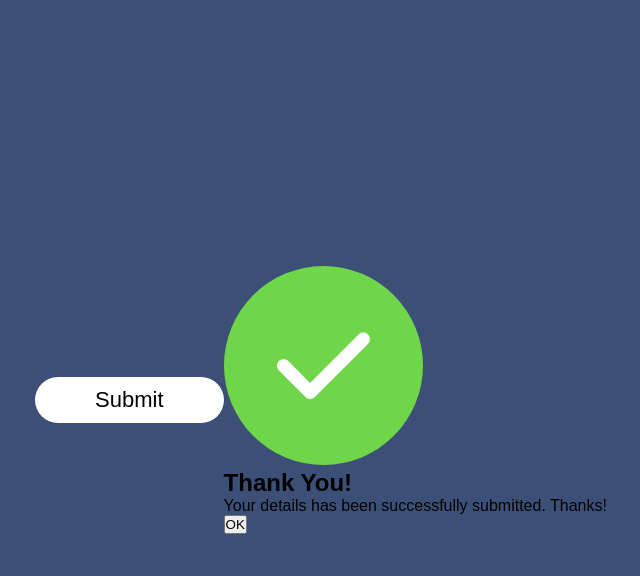
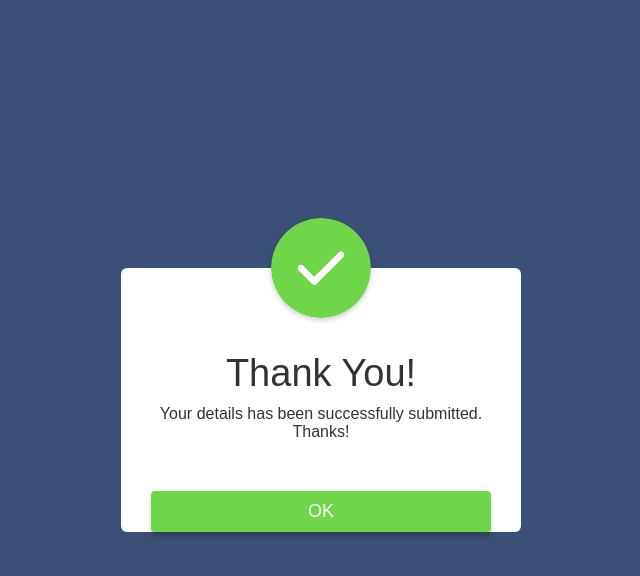
Before and after one commit to anshu9015/JavaScript30-Day13-popup-app-, a plain HTML site: page index.html in a window 1280 px wide. Both pictures are taken after a click on the button "Submit". Shown: the whole page, without its empty margins (319-959 px from the left). Drawn offline with Linux system fonts and the light colour scheme.

Commit message:
popup styling done

```diff
--- a/index.html
+++ b/index.html
@@ -10,15 +10,25 @@
 
 <body>
     <div class="container">
-        <button type="button" class="btn">Submit</button>
-        <div class="popup">
+        <button type="button" class="btn" onclick="openPopup()">Submit</button>
+        <div class="popup" id="popup">
             <img src="404-tick.png">
             <h2>Thank You!</h2>
             <p>Your details has been successfully submitted. Thanks!</p>
-            <button type="button">OK</button>
+            <button type="button" onclick="closePopup()">OK</button>
         </div>
 
     </div>
+    <script>
+        let popup = document.getElementById("popup");
+        function openPopup(){
+            popup.classList.add("open-popup");
+        }
+        function closePopup(){
+            popup.classList.remove("open-popup");
+        }
+
+    </script>
 </body>
 
 </html>
--- a/style.css
+++ b/style.css
@@ -22,3 +22,46 @@
     font-weight: 500;
     border-radius: 30px;
 }
+.popup{
+    width: 400px;
+    background: #fff;
+    border-radius: 6px;
+    position: absolute;
+    top: 0%;
+    left: 50%;
+    transform: translate(-50%,-50%) scale(0.1);
+    text-align: center;
+    padding: 0 30px;
+    color: #333;
+    visibility: hidden;
+    transition: transform 0.4s, top 0.4s;
+}
+.open-popup{
+    visibility: visible;
+    top: 50%;
+    transform: translate(-50%,-50%) scale(1);
+}
+.popup img{
+    width: 100px;
+    margin-top: -50px;
+    border-radius: 50%;
+    box-shadow: 0 2px 5px rgba(0, 0, 0, 0.2);
+}
+.popup h2{
+    font-size: 38px;
+    font-weight: 500;
+    margin: 30px 0 10px;
+}
+.popup button{
+    width: 100%;
+    margin-top: 50px;
+    padding: 10px 0;
+    background: #6fd649;
+    color: #fff;
+    border: 0;
+    outline: none;
+    font-size: 18px;
+    border-radius: 4px;
+    cursor: pointer;
+    box-shadow: 0 5px 5px rgba(0, 0, 0, 0.2);
+}
```
